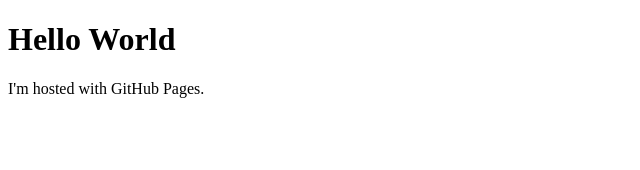
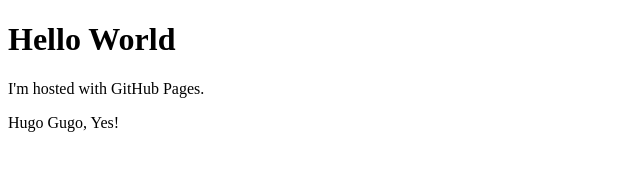
Before and after one commit to rivernik/rivernik.github.io, a plain HTML site: page index.html in a window 1280 px wide. Shown: the whole page, without its empty margins (0-640 px from the left). Drawn offline with Linux system fonts and the light colour scheme.

Commit message:
Update index.html

```diff
--- a/index.html
+++ b/index.html
@@ -3,5 +3,6 @@
 <body>
 <h1>Hello World</h1>
 <p>I'm hosted with GitHub Pages.</p>
+<p>Hugo Gugo, Yes!</p>
 </body>
 </html>
```
